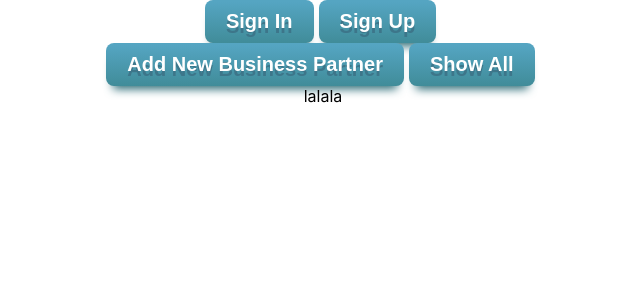
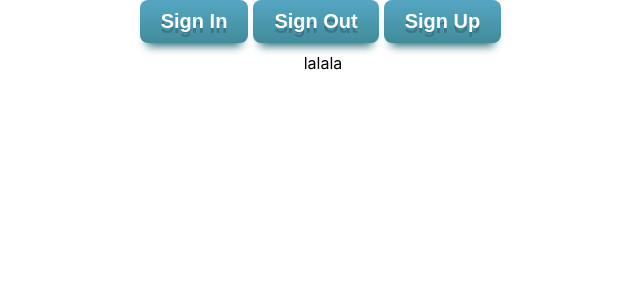
Before and after one commit to segalzeyalz/xioma-test, a React (Create React App) app in the folder xioma-test/: page / in a window 1280 px wide. Shown: the top 300 px of the page, without its empty margins (317-957 px from the left). Built offline with nearby package versions, Linux system fonts and the light colour scheme.

Commit message:
make logics of sign in and sign out

```diff
--- a/xioma-test/src/App.js
+++ b/xioma-test/src/App.js
@@ -1,4 +1,4 @@
-import React, { Component } from 'react';
+  import React, { Component } from 'react';
 import Buttons from './buttons/Buttons'
 import Businessparetners from './businesspartners'
 import './App.css';
--- a/xioma-test/src/buttons/Buttons.js
+++ b/xioma-test/src/buttons/Buttons.js
@@ -4,14 +4,23 @@ class Buttons extends Component {
   constructor(props){
     super(props);
       this.state = {
-        logged: true
+        logged: false
     }
+    this.login = this.login.bind(this)
+    this.signOut = this.signOut.bind(this)
+  }
+  login(){
+    this.setState({logged:true})
+  }
+  signOut(){
+    this.setState({logged:false})
   }
   render() {
       //Here is the Buttons
     return (
       <div className="buttons">
-        <div className="button">Sign In</div>
+        <div className="button" onClick={this.login}>Sign In</div>
+        <div className="button" onClick={this.signOut}>Sign Out</div>
         <div className="button">Sign Up</div>
         {this.state.logged && <div> <div className="button">Add New Business Partner</div>
         <div className="button">Show All </div></div>}
--- a/xioma-test/src/buttons/style.css
+++ b/xioma-test/src/buttons/style.css
@@ -3,7 +3,8 @@
 }
 .button{
     display: inline-block;
-    margin-right: 5px;
+	margin-right: 5px;
+	margin-bottom: 10px;
 	box-shadow: 0px 10px 10px -7px #276873;
 	background:linear-gradient(to bottom, #55a5c2 5%, #408c99 100%);
 	background-color:#55a5c2;
```
